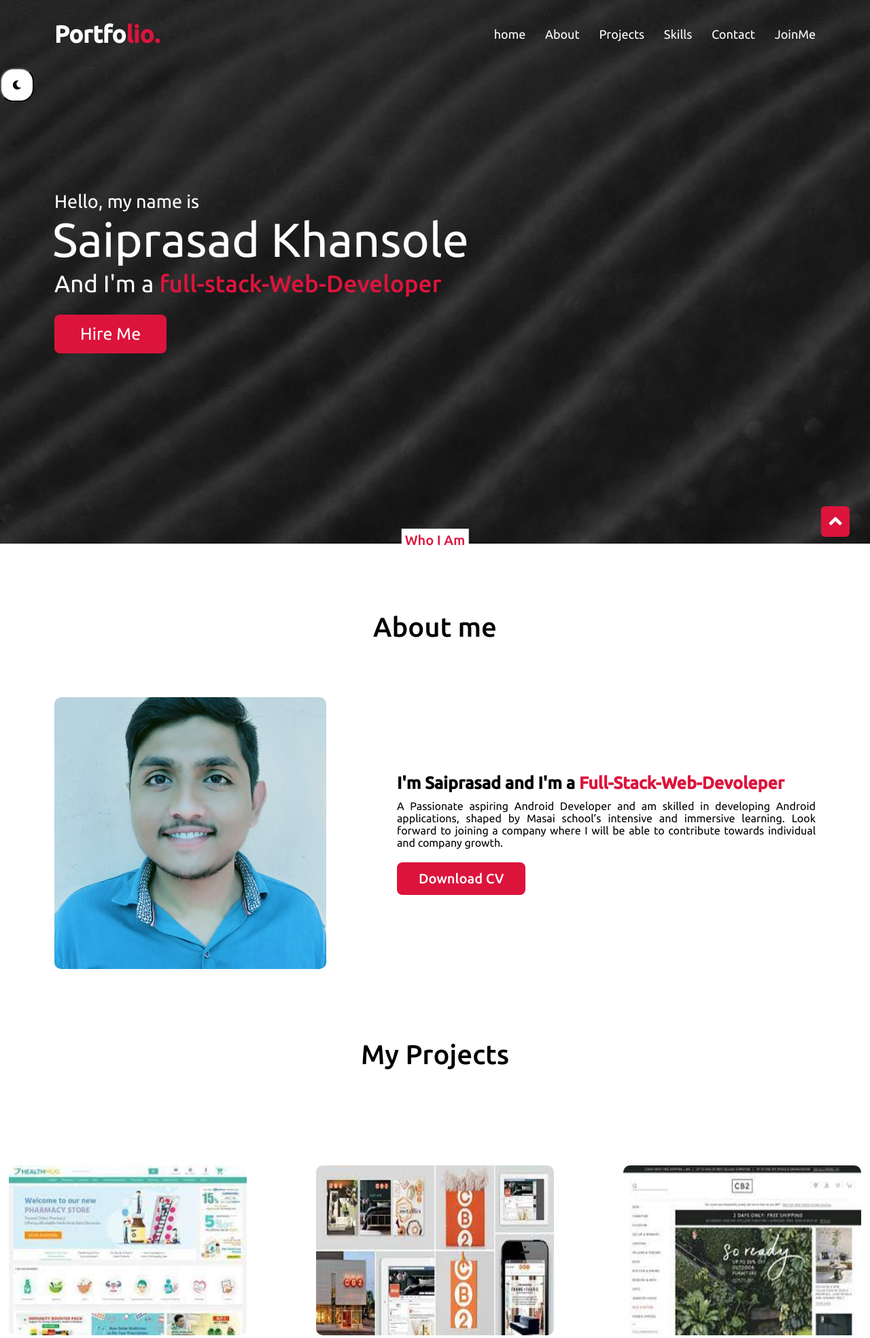
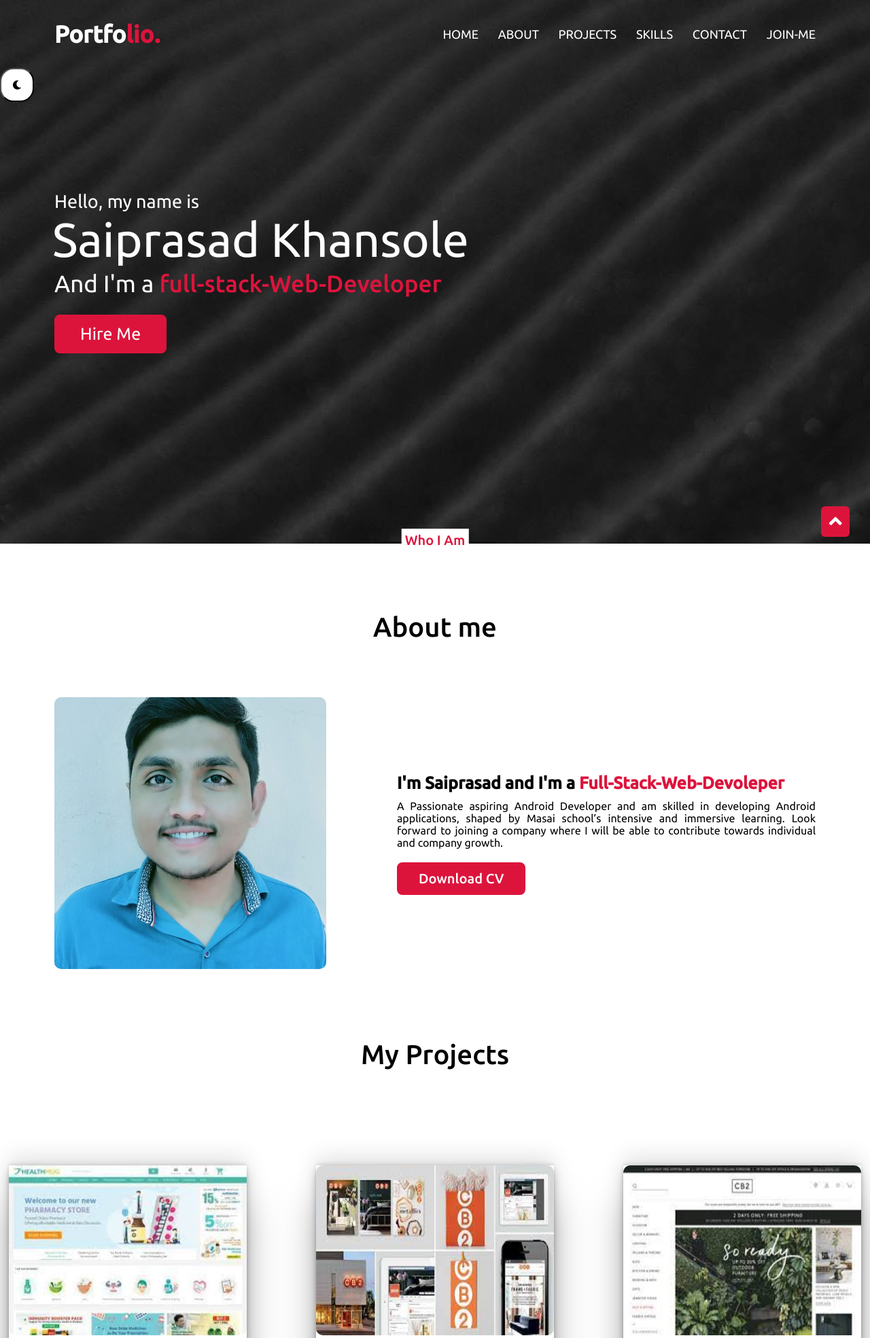
Before and after one commit to sai12348765patil/portfolio, a PHP site: page / in a window 1280 px wide. Shown: the top 1969 px of the page at 68% size. Run offline with PHP 8.4, Linux system fonts and the light colour scheme; some libraries are stand-ins or nearby versions.

Commit message:
box shadow

```diff
--- a/index.css
+++ b/index.css
@@ -292,6 +292,12 @@ padding: 100px 0;
     width: 100%;
 }
 
+.projects>div{
+    box-shadow: rgba(0, 0, 0, 0.25) 0px 54px 55px, rgba(0, 0, 0, 0.12) 0px -12px 30px, rgba(0, 0, 0, 0.12) 0px 4px 6px, rgba(0, 0, 0, 0.17) 0px 12px 13px, rgba(0, 0, 0, 0.09) 0px -3px 5px;
+    margin-top: 10px;
+    height: 350px;
+}
+
 .projects>div>img{
     height: 250px;
     width: 350px;
@@ -303,10 +309,7 @@ padding: 100px 0;
     padding: 10px;
     font-weight: 500;
 }
-.projects>div{
-    margin-top: 10px;
 
-}
 .projects>div>div>a{
     font-size: 18px;
    /* margin-left: 15px; */
@@ -346,6 +349,7 @@ padding: 100px 0;
 .skills img{
     height: 200px;
     width: 200px;
+    box-shadow: rgba(50, 50, 93, 0.25) 0px 13px 27px -5px, rgba(0, 0, 0, 0.3) 0px 8px 16px -8px;
 }
 
 
@@ -494,6 +498,18 @@ transition: all 03s ease;
     color: crimson;
     background: none;
 }
+
+
+/* footer */
+footer{
+    text-align: center;
+    font-size: 15px;
+    font-family: 'Segoe UI', Tahoma, Geneva, Verdana, sans-serif;
+}
+
+
+
+
 
 
 
@@ -712,8 +728,11 @@ transition: all 03s ease;
     .projects>div>div>a{
         font-size: 10px;
        margin-left: 15px;
-       background: rgb(216, 107, 129);
+       background: crimson;
        padding: 10px;
        border-radius: 20px;
     }
+    .projects>div{
+        height: 180px;
+    }
 }
--- a/index.html
+++ b/index.html
@@ -6,6 +6,7 @@
     <meta name="viewport" content="width=device-width, initial-scale=1.0">
     <title>Saiprasad</title>
     <link rel="stylesheet" href="index.css" />
+    <script src="https://kit.fontawesome.com/6f1fc84afe.js" crossorigin="anonymous"></script>
     <link rel="stylesheet" href="https://cdnjs.cloudflare.com/ajax/libs/font-awesome/5.15.3/css/all.min.css"/>
     <script src="https://code.jquery.com/jquery-3.5.1.min.js"></script>
 </head>
@@ -20,12 +21,12 @@
     <div class="max-width">
         <div class="logo"><a href="#">Portfo<span>lio.</span></a></div>
             <ul class="menu">
-                <li><a href="#home">home</a></li>
-                <li><a href="#about">About</a></li>
-                <li><a href="#projects">Projects</a></li>
-                <li><a href="#skills">Skills</a></li>
-                <li><a href="#contact">Contact</a></li>
-                <li><a href="#join-me">JoinMe</a></li>
+                <li><a href="#home">HOME</a></li>
+                <li><a href="#about">ABOUT</a></li>
+                <li><a href="#projects">PROJECTS</a></li>
+                <li><a href="#skills">SKILLS</a></li>
+                <li><a href="#contact">CONTACT</a></li>
+                <li><a href="#join-me">JOIN-ME</a></li>
             </ul>
             <div class="menu-btn">
                     <i class="fas fa-bars"></i>
@@ -87,7 +88,7 @@
     </div>
     <div>
         <img src="./photos/cb2-front.jpg" alt="">
-        <h2>Cb2-Clone Fronted</h2>
+        <h2>Cb2-Clone Frontend</h2>
         <div class="Project-info">
             <a target="_blank" href="https://github.com/Nandakishorpalei/cb2-clone">GithHub</a>
             <a  target="_blank" href="https://cb2-clone.herokuapp.com/">Deploy Url</a>
@@ -204,20 +205,24 @@
     <div id="twitter">
     <div id="linkedin">
         <i class="fab fa-linkedin"></i>
-        <i class="fab fa-facebook"></i>
+        <i class="fab fa-github-square"></i>
         <i class="fab fa-instagram"></i>
         <i class="fab fa-twitter"></i>
     </div>
     <br/>
     <div id="facebook">
     <a target="_blank" href="https://www.linkedin.com/in/saiprasad-khansole-08561b227/">See My Linkedin</a>
-    <a target="_blank"  href="https://www.facebook.com/profile.php?id=100008026848629">See My Facebook</a>
+    <a target="_blank"  href="https://github.com/sai12348765patil">See My GithHub</a>
     <a target="_blank"  href="https://www.instagram.com/i_am_smile100/">See My Instagram</a>
     <a target="_blank"  href="https://twitter.com/saidapatil10">Join On Twitter</a>
     </div>
 </div>
 </section>
 
+<footer>
+    <p>inspirition taken from @Youtube and @Google</p>
+</footer>
+
 </body>
 </html>
 
```
